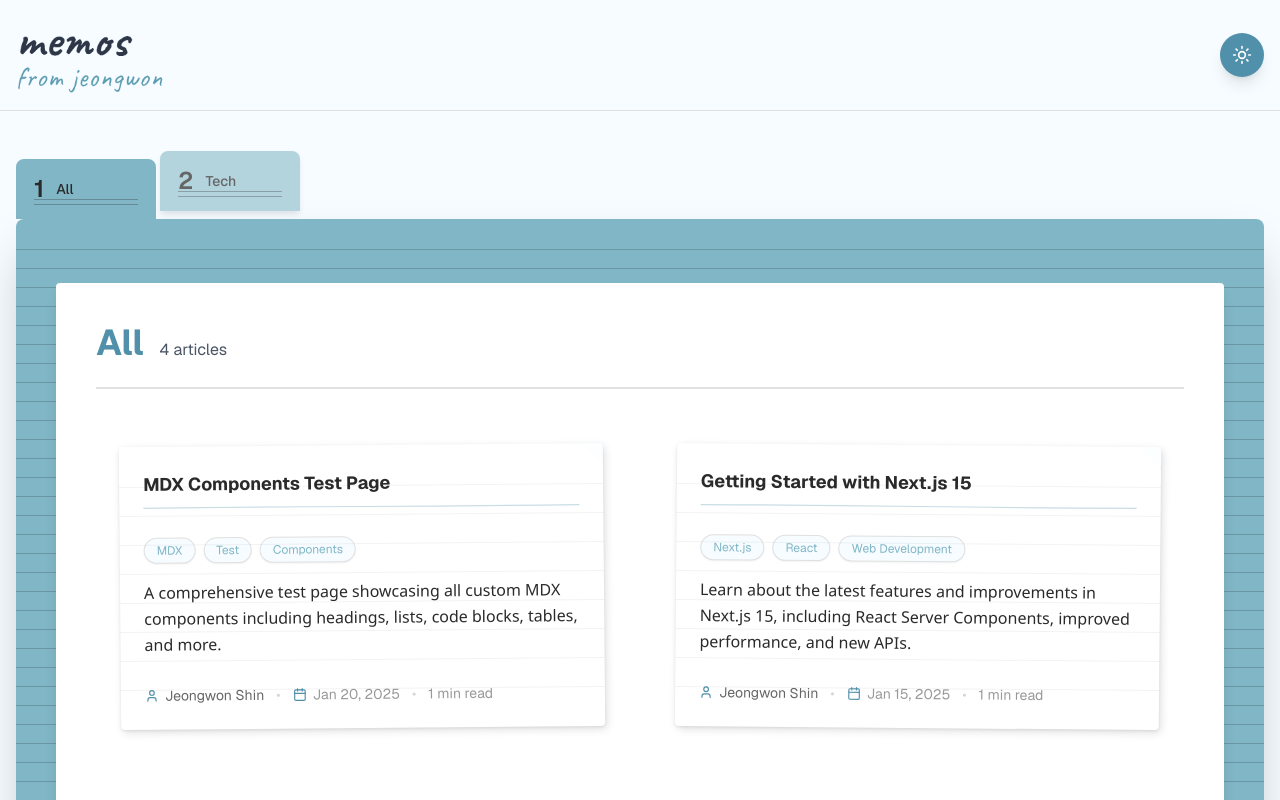
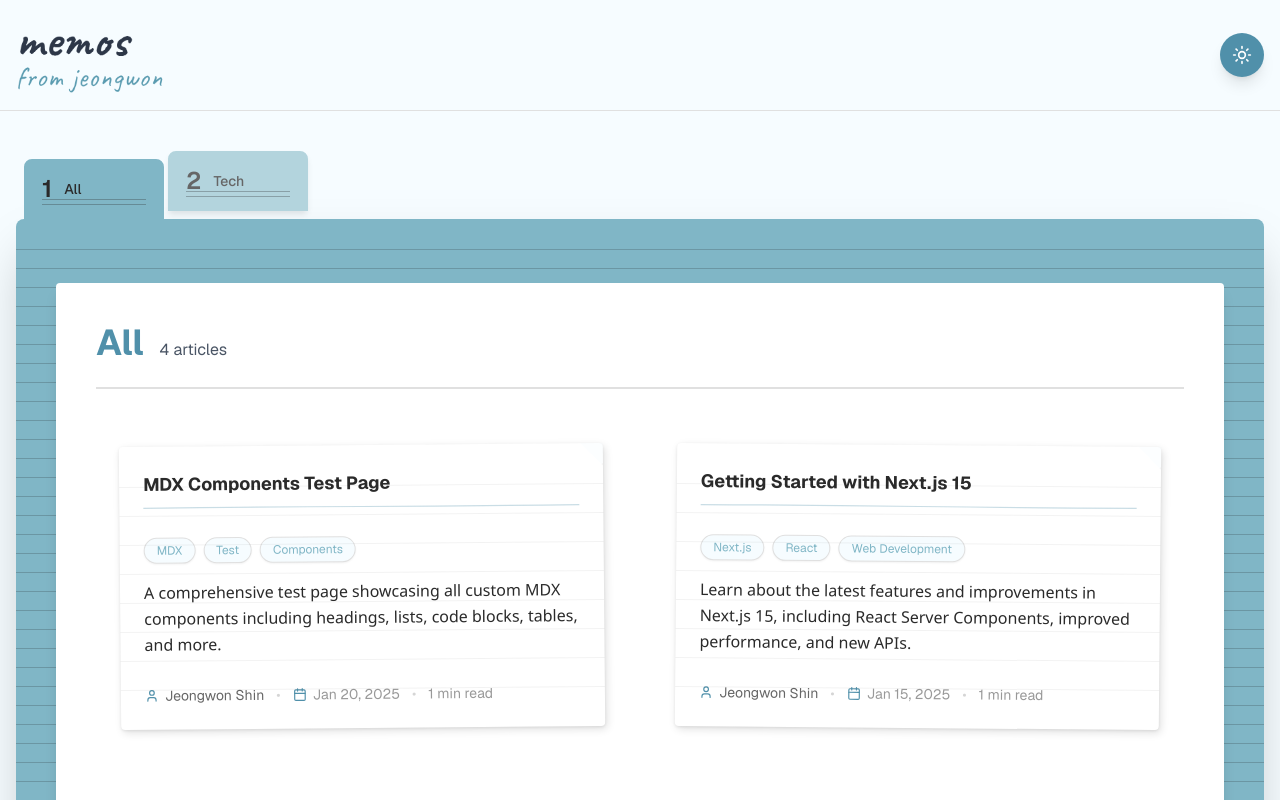
Before and after one commit to newgardener/newgardener.com, a Next.js app: page / in a window 1280 px wide. Shown: the top 800 px of the page. Built offline with nearby package versions, Linux system fonts and the light colour scheme.

Commit message:
fix: add paddlingLeft to category tabs

```diff
--- a/components/FolderBlogLayout.tsx
+++ b/components/FolderBlogLayout.tsx
@@ -56,7 +56,7 @@ export function FolderBlogLayout({ posts }: FolderBlogLayoutProps) {
           {/* Folder with tabs on top */}
           <div className="relative">
             {/* Category Tabs - Positioned on TOP */}
-            <div className="relative mb-0 flex gap-1" style={{ paddingLeft: '0' }}>
+            <div className="relative mb-0 flex gap-1" style={{ paddingLeft: '8px' }}>
               {categories.map((category, index) => {
                 const isSelected = selectedCategory === category.name;
                 const zIndex = isSelected ? 50 : 40 - index;
```
